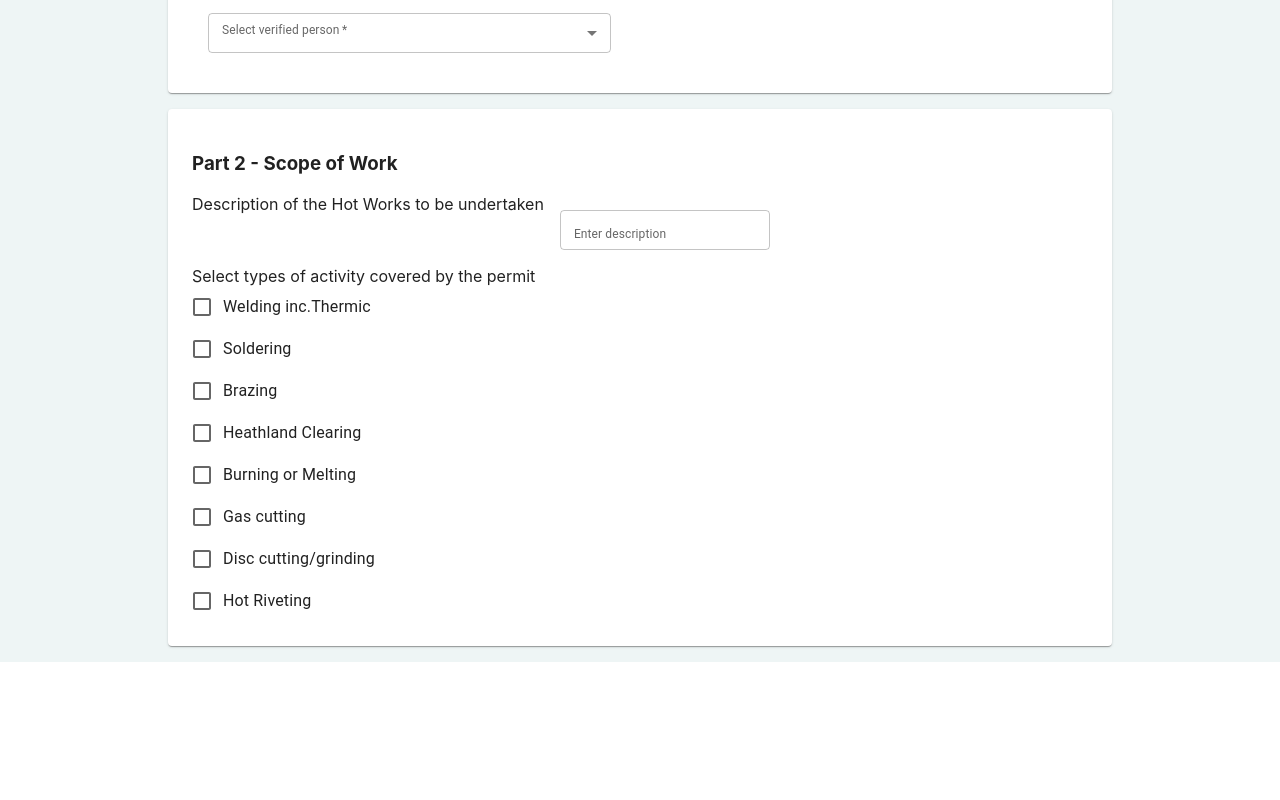
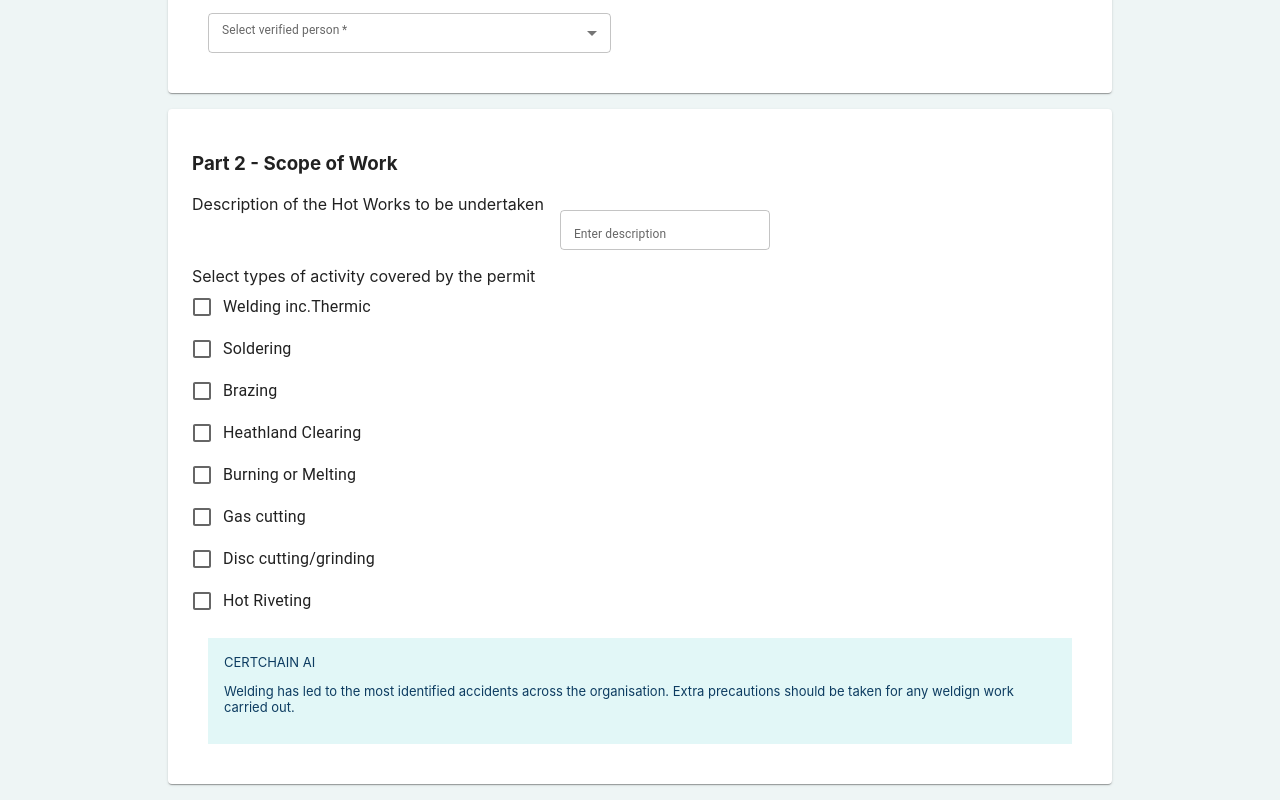
Before and after one commit to Catherinen29/skunkworks, a React (Create React App) app: page / in a window 1280 px wide. Shown: the part 649-1449 px from the top of the page. Before the commit the page ends 1311 px from the top, so only its background shows below. Built offline with nearby package versions, Linux system fonts and the light colour scheme.

Commit message:
Add bottom Box to Part 2.

```diff
--- a/src/components/newPermit/Part2.js
+++ b/src/components/newPermit/Part2.js
@@ -55,6 +55,11 @@ const updateActivities = (e) => {
         </FormControl>
         </div>
 
+        <Box sx={{margin: 2, padding: 2, fontSize:'small', bgcolor:'#e2f7f7', color: '#0d3c61'}}>
+            CERTCHAIN AI
+            <p>Welding has led to the most identified accidents across the organisation.
+            Extra precautions should be taken for any weldign work carried out. </p>
+        </Box>
 
         </Paper>
     )
```
